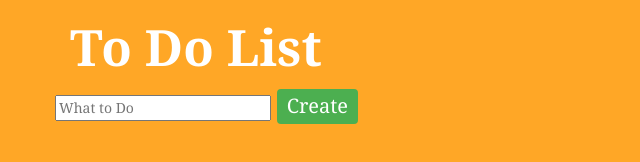
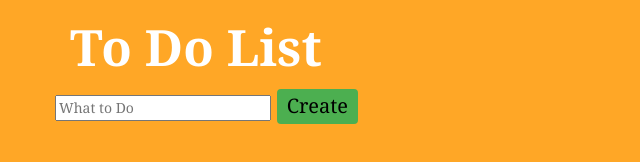
Before and after one commit to dickersonj87/To-Do-List, a plain HTML site: page index.html in a window 1280 px wide. Shown: the full height of the page, 0-640 px from the left. Drawn offline with nearby package versions, Linux system fonts and the light colour scheme; no server answers.

Commit message:
changes to be committed

```diff
--- a/index.css
+++ b/index.css
@@ -12,7 +12,7 @@ h2 {
 
   #create-task button {
     background-color: #4CAF50;
-    color: #FFFFFF;
+    color: #000000;
     border: none;
     padding: 3px 10px;
     text-align: center;
@@ -22,6 +22,10 @@ h2 {
     margin: 4px 2px;
     cursor: pointer;
     border-radius: 4px;
+  }
+
+  #create-task {
+    color: #000000;
   }
 
   #todo-list {
```
